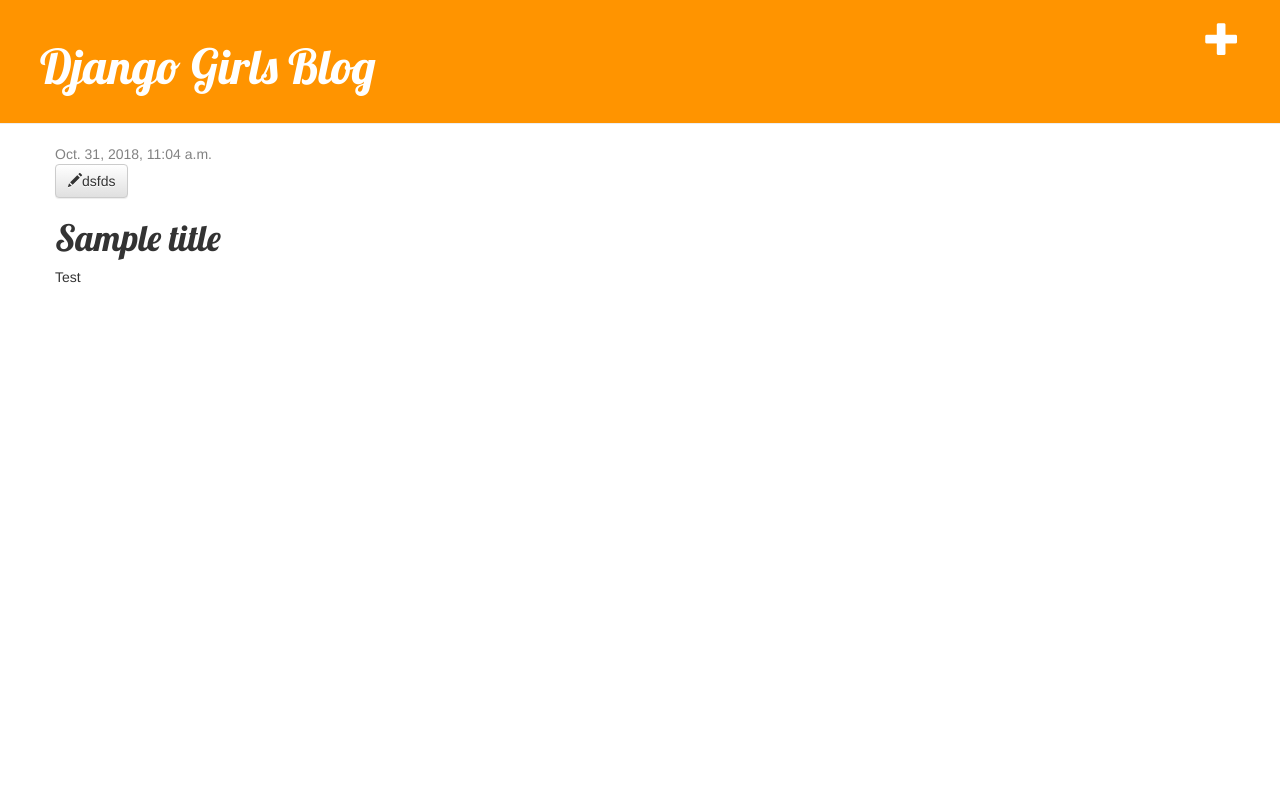
After one commit to jelordreygulle/Yahshua_django_test_app, a Django app: template blog/templates/blog/post_detail.html in a window 1280 px wide. The commit adds this page. Run offline with Django 3.2, Linux system fonts and the light colour scheme; the template is opened without the code that fills it: values that come from a table or form of the project are taken from there, others are empty; a user stored in the database is signed in; data comes from the database, SQL or seed files in the repository; some libraries are stand-ins or nearby versions.

Commit message:
Added views to create/edit blog post inside the site.

```diff
--- /dev/null
+++ b/blog/static/css/blog.css
@@ -0,0 +1,46 @@
+.page-header {
+    background-color: #ff9400;
+    margin-top: 0;
+    padding: 20px 20px 20px 40px;
+}
+
+.page-header h1, .page-header h1 a, .page-header h1 a:visited, .page-header h1 a:active {
+    color: #ffffff;
+    font-size: 36pt;
+    text-decoration: none;
+}
+
+.content {
+    margin-left: 40px;
+}
+
+h1, h2, h3, h4 {
+  font-family: "Lobster", cursive;
+}
+
+.date {
+    color: #828282;
+}
+
+.save {
+    float: right;
+}
+
+.post-form textarea, .post-form input {
+    width: 100%;
+}
+
+.top-menu, .top-menu:hover, .top-menu:visited {
+    color: #ffffff;
+    float: right;
+    font-size: 26pt;
+    margin-right: 20px;
+}
+
+.post {
+    margin-bottom: 70px;
+}
+
+.post h1 a, .post h1 a:visited {
+    color: #000000;
+}
--- /dev/null
+++ b/blog/templates/blog/base.html
@@ -0,0 +1,26 @@
+{% load staticfiles %}
+<html>
+    <head>
+        <title>Babble</title>
+        <link rel="stylesheet" href="//maxcdn.bootstrapcdn.com/bootstrap/3.2.0/css/bootstrap.min.css">
+        <link rel="stylesheet" href="//maxcdn.bootstrapcdn.com/bootstrap/3.2.0/css/bootstrap-theme.min.css">
+        <link href='//fonts.googleapis.com/css?family=Lobster&subset=latin,latin-ext' rel='stylesheet' type='text/css'>
+        <link rel="stylesheet" href="{% static 'css/blog.css' %}">
+    </head>
+    <body>
+      <div class="page-header">
+        {% if user.is_authenticated %}
+        <a href="{% url 'post_new' %}" class="top-menu"><span class="glyphicon glyphicon-plus"></span></a>
+        {% endif %}
+        <h1><a href="/">Django Girls Blog</a></h1>
+      </div>
+      <div class="content container">
+        <div class="row">
+            <div class="col-md-8">
+              {% block content %}
+              {% endblock %}
+            </div>
+        </div>
+  </div>
+    </body>
+</html>
--- /dev/null
+++ b/blog/templates/blog/post_detail.html
@@ -0,0 +1,16 @@
+{% extends 'blog/base.html' %}
+
+{% block content %}
+    <div class="post">
+        {% if post.published_date %}
+            <div class="date">
+                {{ post.published_date }}
+            </div>
+        {% endif %}
+        {% if user.is_authenticated %}
+        <a class="btn btn-default" href="{% url 'post_edit' pk=post.pk %}"><span class="glyphicon glyphicon-pencil"></span>dsfds</a>
+        {% endif %}
+        <h1>{{ post.title }}</h1>
+        <p>{{ post.text|linebreaksbr }}</p>
+    </div>
+{% endblock %}
--- a/blog/urls.py
+++ b/blog/urls.py
@@ -1,6 +1,10 @@
 from django.conf.urls import include, url
 from django.contrib import admin
 from . import views
+
 urlpatterns = [
-    url('', views.post_list, name='post_list'),
+    url(r'^$', views.post_list),
+    url(r'^post/(?P<pk>[0-9]+)/$', views.post_detail, name='post_detail'),
+    url(r'^post/new/$', views.post_new, name='post_new'),
+    url(r'^post/(?P<pk>\d+)/edit/$', views.post_edit, name='post_edit'),
 ]
--- a/yashua_test/urls.py
+++ b/yashua_test/urls.py
@@ -3,5 +3,5 @@
 
 urlpatterns = [
     url(r'admin/', admin.site.urls),
-    url('', include('blog.urls')),
+    url('', include('blog.urls') ),
 ]
```
Also changed, not shown: blog/forms.py (added, +9 -0 lines), blog/templates/blog/post_edit.html (added, +9 -0 lines), blog/templates/blog/post_list.html (+10 -12 lines), blog/views.py (+35 -2 lines), 4 other files.
